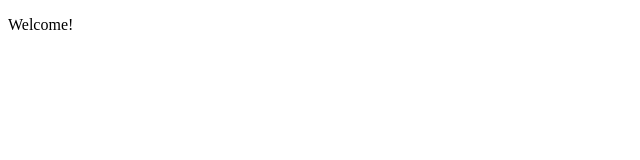
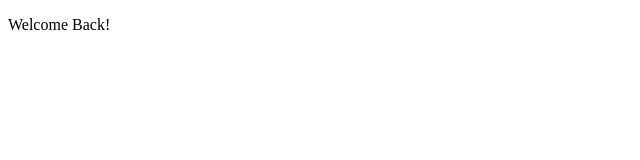
Before and after one commit to RSinclair1/Parabola_VR, a plain HTML site: page index.html in a window 1280 px wide. Shown: the full height of the page, 0-640 px from the left. Drawn offline with Linux system fonts and the light colour scheme.

```diff
--- a/index.html
+++ b/index.html
@@ -4,6 +4,6 @@
     <title>Algebra in Virtual Reality</title>
   </head>
   <body>
-    <p>Welcome!</p>
+    <p>Welcome Back!</p>
   </body>
 </html>
```
